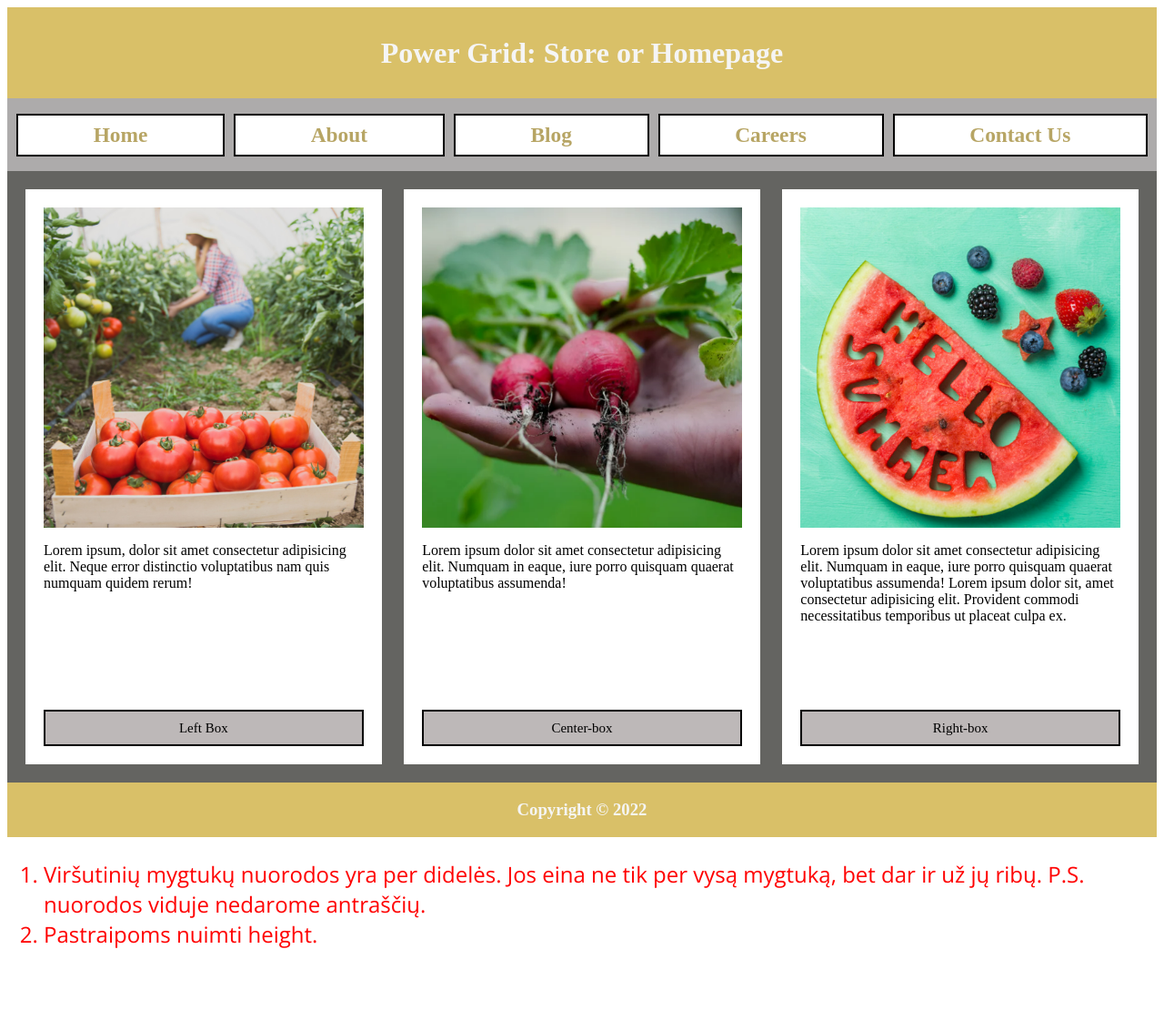
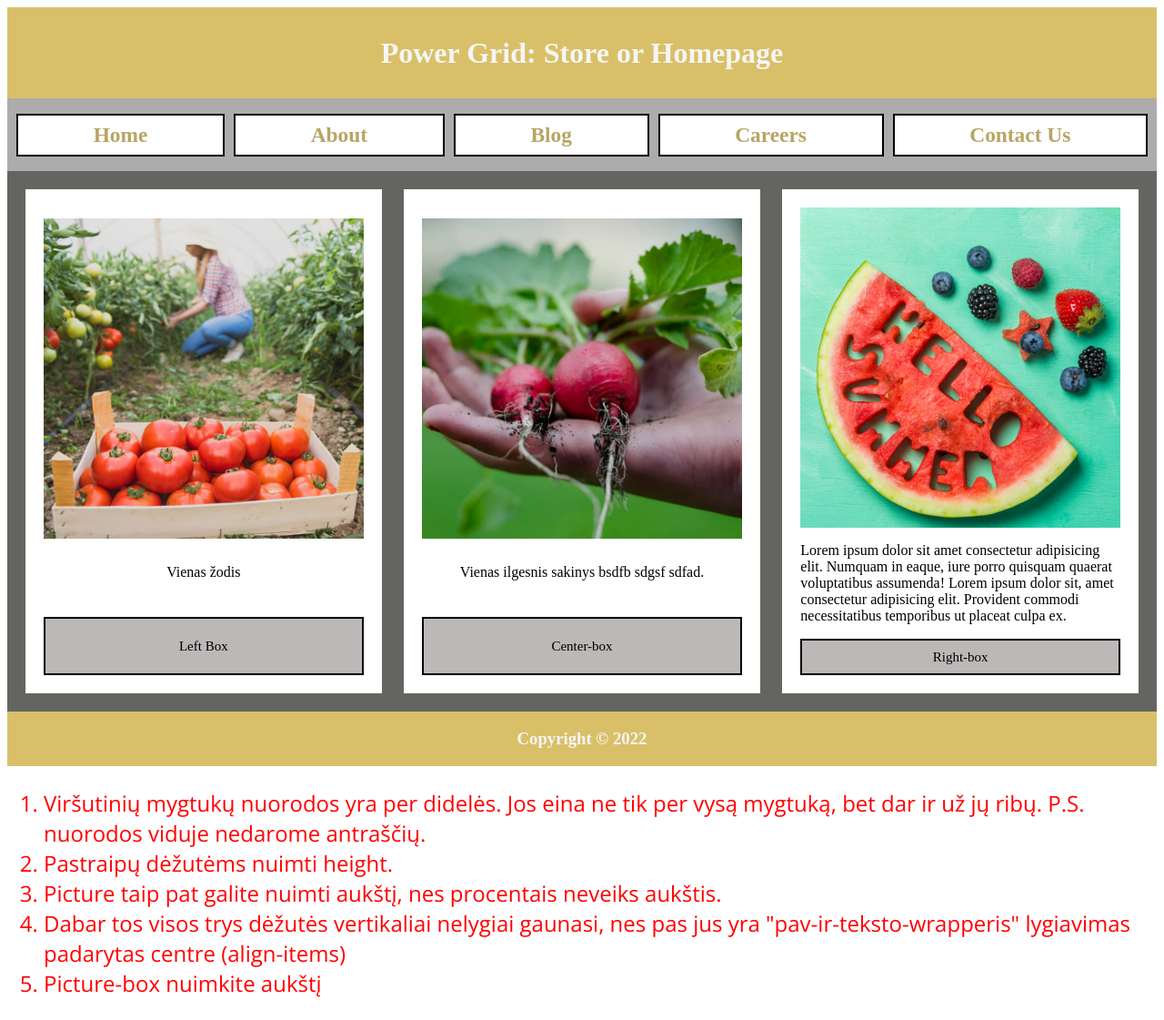
Before and after one commit to dovydasvaliokas/j7-flex-taisyti-darbai, a PHP site: page /gerimanto/Uzduotis5/index5.html in a window 1280 px wide. Shown: the whole page at 91% size. Before the commit the page ends 1042 px from the top, so only its background shows below. Run offline with PHP 8.4, Linux system fonts and the light colour scheme.

Commit message:
Suatnaujinti Gerimanto nurodymai

```diff
--- a/gerimanto/Uzduotis5/index5.html
+++ b/gerimanto/Uzduotis5/index5.html
@@ -25,13 +25,13 @@
 
                  <div class="picture-box">
                     <img class="picture" src="1.png">
-                    <div class="text-box"><p>Lorem ipsum, dolor sit amet consectetur adipisicing elit. Neque error distinctio voluptatibus nam quis numquam quidem rerum!</p></div>
+                    <div class="text-box"><p>Vienas žodis</p></div>
                     <div class="mygtukas-apatinis"><a class="mygtuko-apatinio-nuoroda" href="index.html">Left Box</a></div>
                 </div>
 
                 <div class="picture-box">
                     <img class="picture" src="2.png">
-                    <div class="text-box"> <p>Lorem ipsum dolor sit amet consectetur adipisicing elit. Numquam in eaque, iure porro quisquam quaerat voluptatibus assumenda!</p></div>
+                    <div class="text-box"> <p>Vienas ilgesnis sakinys bsdfb sdgsf sdfad.</p></div>
                     <div class="mygtukas-apatinis"><a class="mygtuko-apatinio-nuoroda" href="index.html">Center-box</a></div>
                 </div>
 
@@ -49,7 +49,10 @@
        <div class="nurodymai">
            <ol>
                <li>Viršutinių mygtukų nuorodos yra per didelės. Jos eina ne tik per vysą mygtuką, bet dar ir už jų ribų. P.S. nuorodos viduje nedarome antraščių.</li>
-               <li>Pastraipoms nuimti height.</li>
+               <li>Pastraipų dėžutėms nuimti height.</li>
+               <li>Picture taip pat galite nuimti aukštį, nes procentais neveiks aukštis.</li>
+               <li>Dabar tos visos trys dėžutės vertikaliai nelygiai gaunasi, nes pas jus yra "pav-ir-teksto-wrapperis" lygiavimas padarytas centre (align-items)</li>
+               <li>Picture-box nuimkite aukštį</li>
            </ol>
        </div>
 
--- a/gerimanto/Uzduotis5/style5.css
+++ b/gerimanto/Uzduotis5/style5.css
@@ -78,13 +78,9 @@
     display: flex;
     flex-direction: row;
     justify-content: space-between;
-    align-items: center;
     background-color: rgb(100, 100, 97);
     height: inherit;
     padding: 20px;
-
-
-
 }
 
 .picture-box {
@@ -94,7 +90,6 @@
     background-color: rgb(255, 255, 255);
     /* flex-grow: 3; */
     width: 32%;
-    height: 95%;
 
     padding: 20px;
 }
@@ -103,17 +98,15 @@
     display: flex;
     align-items: flex-start;
     width: 100%;
-    height: 30%;
     object-fit: contain;
-
+    flex-grow: 1;
 }
 
 .text-box {
     display: flex;
     justify-content: center;
     align-content: flex-start;
-    height: 200px;
-
+    flex-grow: 1;
 }
 
 
--- a/vytauto/Java-pamokos-ir-uzduotys/flex uzdaviniai/papildomi uzdaviniai flex/flex uzduotis 6/index.html
+++ b/vytauto/Java-pamokos-ir-uzduotys/flex uzdaviniai/papildomi uzdaviniai flex/flex uzduotis 6/index.html
@@ -57,6 +57,7 @@
             <li>P.S. Tik po to pamačiau, kad yra jūsų kitas dar sprendimas su wrapperiu pastraipai - tas tinka, galite nekeisti šitų nurodymų tam.</li>
             <li>Nuimkite footeriui aukštį.</li>
             <li>Padarykite contento mygtukams taip pat nuorodą kaip viršutiniam mygtukams.</li>
+            <li>Toliau, arba nuimti flex-grow nuo mygtuko arba pamąstyti kaip tą flex-grow tinkamai panaudoti. Galbūt ne tik mygtukui reikia, galbūt ir kitaip galima.</li>
         </ol>
     </div>
 
```
